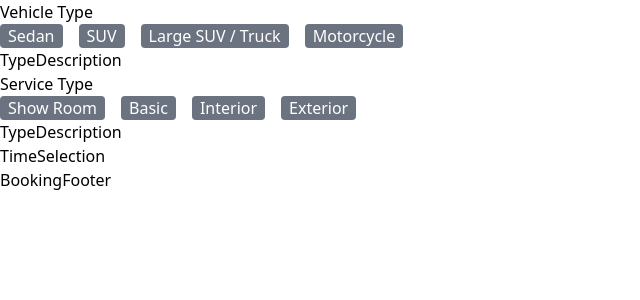
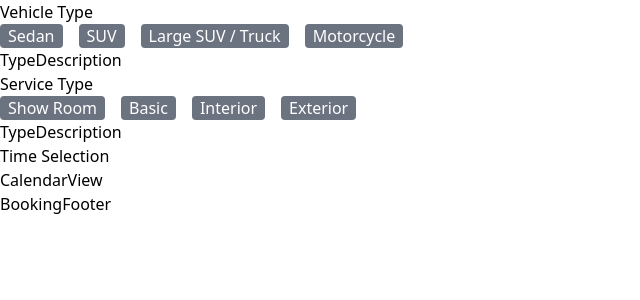
Before and after one commit to hannah-habibpour/jayplus, a React (Create React App) app: page / in a window 1280 px wide. Shown: the top 300 px of the page, without its empty margins (0-640 px from the left). Built offline with nearby package versions, Linux system fonts and the light colour scheme; the HTML template or start-up script is replaced by a standard one.

Commit message:
created timeSelection section component elements

```diff
--- a/src/components/booking/TimeSelection.jsx
+++ b/src/components/booking/TimeSelection.jsx
@@ -1,6 +1,12 @@
+import CalendarView from "./timeSelection/CalendarView"
+
 function TimeSelection() {
   return (
-    <div>TimeSelection</div>
+    <section id="time-selection">
+      <h3>Time Selection</h3>
+      <CalendarView />
+    </section>
+
   )
 }
 
--- /dev/null
+++ b/src/components/booking/timeSelection/CalendarView.jsx
@@ -0,0 +1,8 @@
+
+function CalendarView() {
+  return (
+    <div>CalendarView</div>
+  )
+}
+
+export default CalendarView
```
